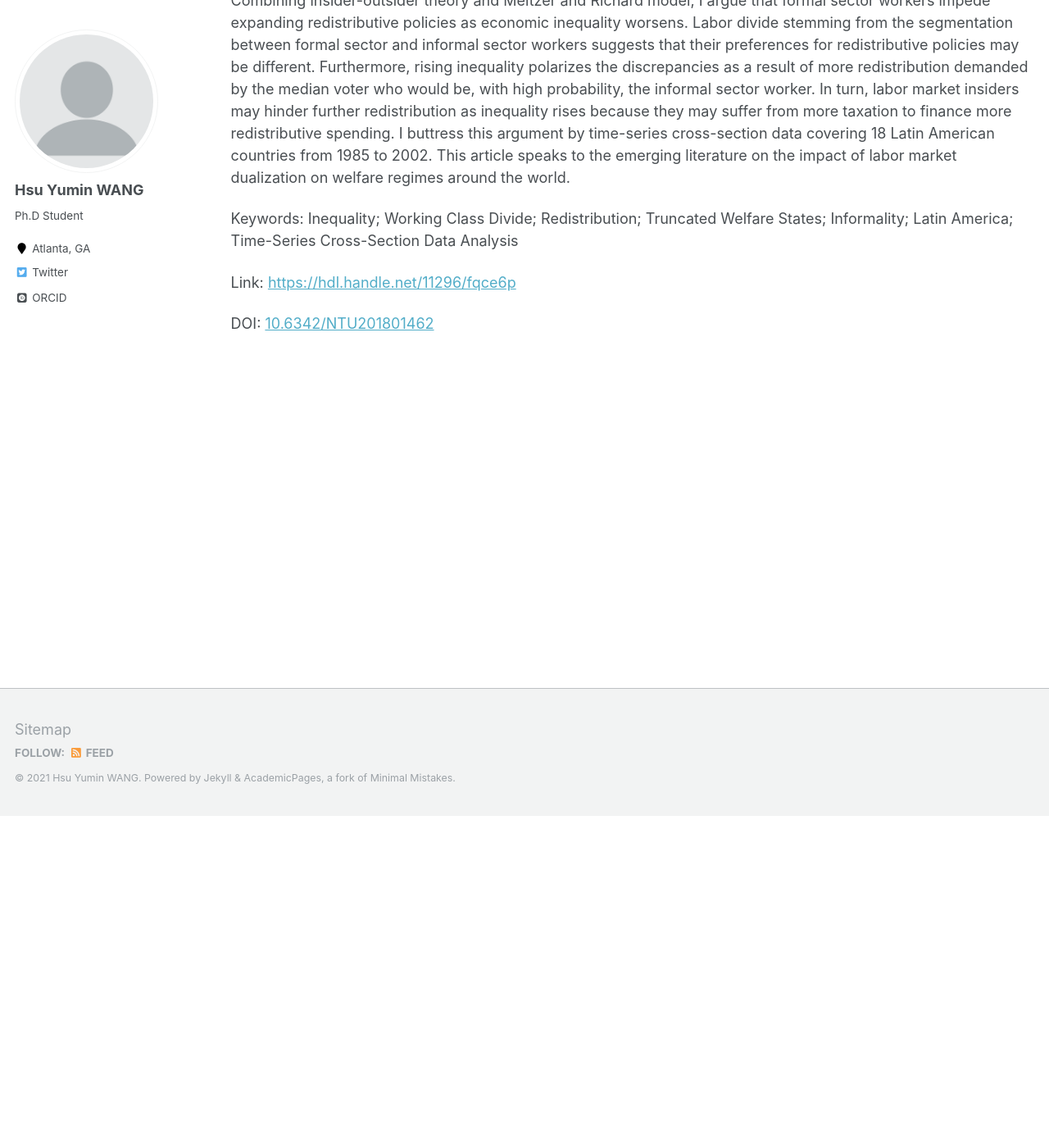
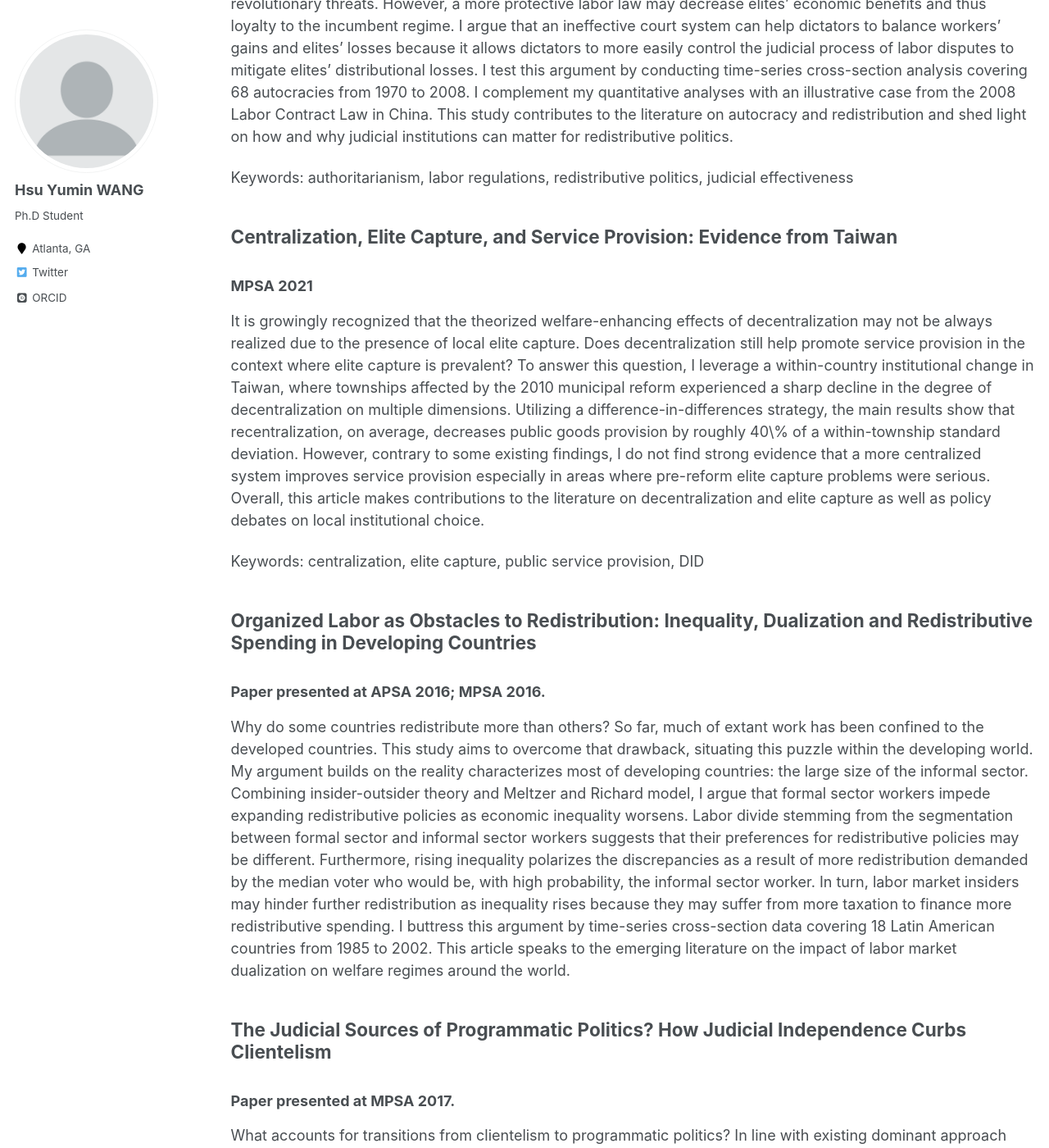
Before and after one commit to hsuyumin/hsuyumin.github.io, a Jekyll site: the page built from _pages/publications.md, in a window 1280 px wide and 1400 px high, scrolled down 405 px. Shown: the whole window at 82% size. Built offline with Jekyll 4.4.1, drawn with Linux system fonts in a browser that asks for light colours; some web fonts are replaced; some of the changed text lies outside the part shown.

Commit message:
Update publications.md

```diff
--- a/_pages/publications.md
+++ b/_pages/publications.md
@@ -4,6 +4,33 @@ title: "Research"
 permalink: /research/
 author_profile: true
 ---
+
+# Conference & Working Papers
+
+## Autocracy and Labor Regulations
+### MPSA 2021; [AOPSSS Webinar](https://aopsss.org/schedule/appease-workers-without-losses-autocracy-and-progressive-labor-regulations-by-hsu-yumin-wang/)
+Under what conditions would dictators improve labor regulations? It is well established in the literature that economic inequality plays an important role in inducing autocrats to implement redistribution to buy off revolutionary threats. However, a more protective labor law may decrease elites' economic benefits and thus loyalty to the incumbent regime. I argue that an ineffective court system can help dictators to balance workers' gains and elites' losses because it allows dictators to more easily control the judicial process of labor disputes to mitigate elites' distributional losses. I test this argument by conducting time-series cross-section analysis covering 68 autocracies from 1970 to 2008. I complement my quantitative analyses with an illustrative case from the 2008 Labor Contract Law in China. This study contributes to the literature on autocracy and redistribution and shed light on how and why judicial institutions can matter for redistributive politics.
+
+Keywords: authoritarianism, labor regulations, redistributive politics, judicial effectiveness
+
+## Centralization, Elite Capture, and Service Provision: Evidence from Taiwan
+### MPSA 2021
+It is growingly recognized that the theorized welfare-enhancing effects of decentralization may not be always realized due to the presence of local elite capture. Does decentralization still help promote service provision in the context where elite capture is prevalent? To answer this question, I leverage a within-country institutional change in Taiwan, where townships affected by the 2010 municipal reform experienced a sharp decline in the degree of decentralization on multiple dimensions. Utilizing a difference-in-differences strategy, the main results show that recentralization, on average, decreases public goods provision by roughly 40\% of a within-township standard deviation. However, contrary to some existing findings, I do not find strong evidence that a more centralized system improves service provision especially in areas where pre-reform elite capture problems were serious. Overall, this article makes contributions to the literature on decentralization and elite capture as well as policy debates on local institutional choice.
+
+Keywords: centralization, elite capture, public service provision, DID
+
+## Organized Labor as Obstacles to Redistribution: Inequality, Dualization and Redistributive Spending in Developing Countries
+### Paper presented at APSA 2016; MPSA 2016.
+
+Why do some countries redistribute more than others? So far, much of extant work has been confined to the developed countries. This study aims to overcome that drawback, situating this puzzle within the developing world. My argument builds on the reality characterizes most of developing countries: the large size of the informal sector. Combining insider-outsider theory and Meltzer and Richard model, I argue that formal sector workers impede expanding redistributive policies as economic inequality worsens. Labor divide stemming from the segmentation between formal sector and informal sector workers suggests that their preferences for redistributive policies may be different. Furthermore, rising inequality polarizes the discrepancies as a result of more redistribution demanded by the median voter who would be, with high probability, the informal sector worker. In turn, labor market insiders may hinder further redistribution as inequality rises because they may suffer from more taxation to finance more redistributive spending. I buttress this argument by time-series cross-section data covering 18 Latin American countries from 1985 to 2002. This article speaks to the emerging literature on the impact of labor market dualization on welfare regimes around the world.
+
+
+## The Judicial Sources of Programmatic Politics? How Judicial Independence Curbs Clientelism
+### Paper presented at MPSA 2017.
+What accounts for transitions from clientelism to programmatic politics? In line with existing dominant approach focusing on increasing electoral costs of clientelism triggered by transformation of economic structure such as economic development, mass education, urbanization, and neoliberal reform, we consider another source of costs neglected by extant literature: judicial independence. We argue that progress in judicial independence, through empowering three sets of agents—liberal judges and prosecutors, opposition parties, and critical citizens, makes it more likely that clientelistic politicians who appropriate public resources and buy votes illegally will be sanctioned by the independent courts. As such, judicial independence serves as an important momemtum that makes it difficult for the functioning of clientelism and thus pave the way for programmatic politics. Our empirical examination is twofold. First, we conduct cross-national analysis using Democratic Accountability and Linkages Project (DALP). Second, we test our argument using time-series cross-section data from V-Dem with 117 countries from 1971 to 1999. The statistical results lend support to our theoretical expectation: judicial independence hampers clientelism (in cross-sectional analysis) and is positive to programmatic linkages (in TSCS analysis). This article contributes to the emergent literature on varieties of democratic linkages.
+
+
+
 # Thesis
 
 ## Organized Labor as Obstacles to Redistribution: Inequality, Dualization and Redistributive Spending in Developing Countries
```
